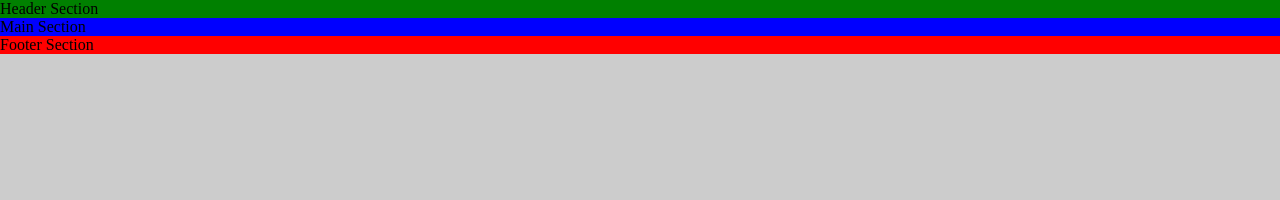
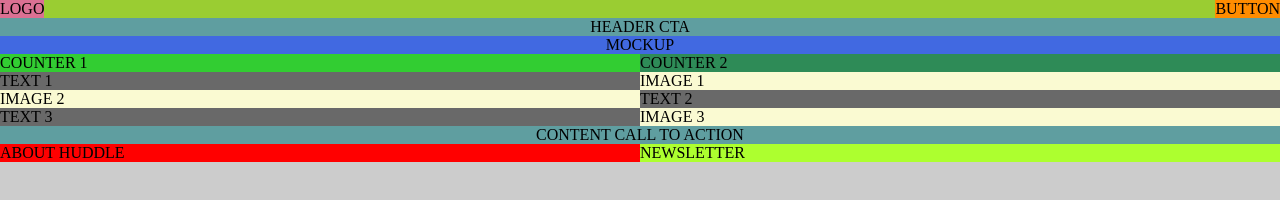
Before and after one commit to devtezza/huddle-curved, a plain HTML site: page index.html in a window 1280 px wide. Drawn offline with Linux system fonts and the light colour scheme.

Commit message:
Apply Flex Grid to the sections that display 2 columns on desktop template

```diff
--- a/css/style.css
+++ b/css/style.css
@@ -1,18 +1,114 @@
 html, body {
-			  margin: 0;
-			  padding: 0;
-			  box-sizing: border-box;
-			  background: #ccc;
-			}
-
-header {
-	background: green;
+	margin: 0;
+	padding: 0;
+	/*box-sizing: border-box;*/
+	background: #ccc;
+    max-width: 1440px;
+    min-width: 100px;
 }
 
-main {
-	background: blue;
+.cta {
+    text-align: center;
+    background: cadetblue;
 }
 
+
+/*------------------- HEADER -------------------*/
+header {
+	background: yellowgreen;
+}
+
+.top-bar {
+    display: flex;
+    align-items: center;
+    justify-content: space-between;
+    flex-wrap: wrap;
+}
+
+
+/*TOP BAR*/
+.top-bar > div:first-child {
+    background: palevioletred;
+}
+
+.top-bar > div:last-child {
+    background: darkorange;
+}
+
+/*HEADER MOCKUP*/
+.mockup {
+    background: royalblue;
+    text-align: center;
+}
+
+/*HEADER COUNTER*/
+.counter {
+    display: flex;
+    flex-wrap: wrap;
+}
+
+.counter div {
+    min-width: 50%;
+}
+
+.counter > div:first-child {
+    background: limegreen;
+}
+.counter > div:last-child {
+    background: seagreen;
+}
+
+
+/*------------------- MAIN CONTENT -------------------*/
+main {
+	background: skyblue;
+}
+
+section:not(:last-child) {
+    background: darkorange;
+    display: flex;
+    flex-wrap: wrap;
+}
+
+section > div {
+    min-width: 50%;
+}
+
+section:nth-child(1), section:nth-child(3) {
+    background: #FFF;
+}
+
+section:not(:nth-child(2)) .text {
+    order: -1;
+}
+.text {
+    background: dimgrey;
+}
+
+.image {
+    background: lightgoldenrodyellow;
+}
+
+
+/*------------------- FOOTER -------------------*/
 footer {
 	background: red;
+    display: flex;
+    flex-wrap: wrap;
 }
+footer div {
+    min-width: 50%;
+}
+
+footer > div:first-child{
+    background: greenyellow;
+    order: 1;
+}
+
+/*BREAKING POINTS*/
+@media screen and (max-width: 375px) {
+    .counter, section:not(:last-child), footer {
+        display: block;
+    }
+
+}
--- a/index.html
+++ b/index.html
@@ -13,13 +13,65 @@
     </head>
     <body>
         <header>
-    Header Section
+            <div class="top-bar">
+                <div>
+                    LOGO
+                </div>
+                <div>
+                    BUTTON
+                </div>
+            </div>
+            <div class="cta">
+                HEADER CTA
+            </div>
+            <div class="mockup">
+                MOCKUP
+            </div>
+            <div class="counter">
+                <div>
+                    COUNTER 1
+                </div>
+                <div>
+                    COUNTER 2
+                </div>
+            </div>
         </header>
         <main>
-    Main Section
+            <section>
+                <div class="image">
+                    IMAGE 1
+                </div>
+                <div class="text">
+                    TEXT 1
+                </div>
+            </section>
+            <section>
+                <div class="image">
+                    IMAGE 2
+                </div>
+                <div class="text">
+                    TEXT 2
+                </div>
+            </section>
+            <section>
+               <div class="image">
+                    IMAGE 3
+                </div>
+                <div class="text">
+                    TEXT 3
+                </div>
+            </section>
+             <section class="cta">
+                CONTENT CALL TO ACTION
+            </section>
         </main>
         <footer>
-    Footer Section
+            <div>
+                NEWSLETTER
+            </div>
+            <div>
+                ABOUT HUDDLE
+            </div>
         </footer>
     </body>
 </html>
```
Lines whose indentation alone changed are shown as unchanged.
